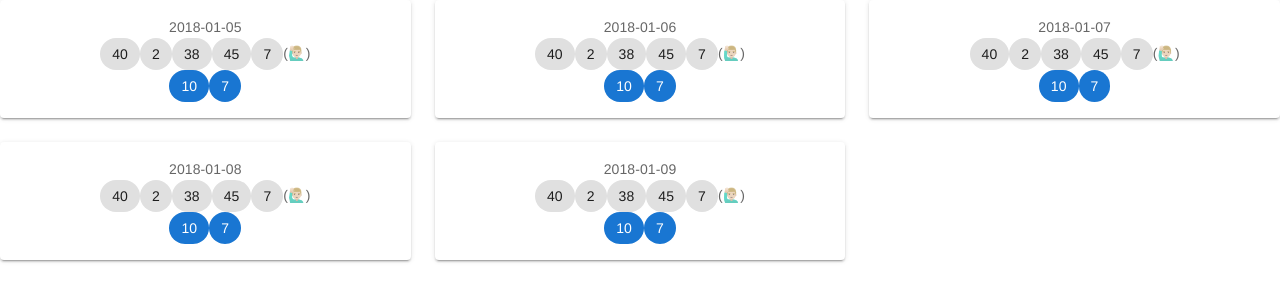
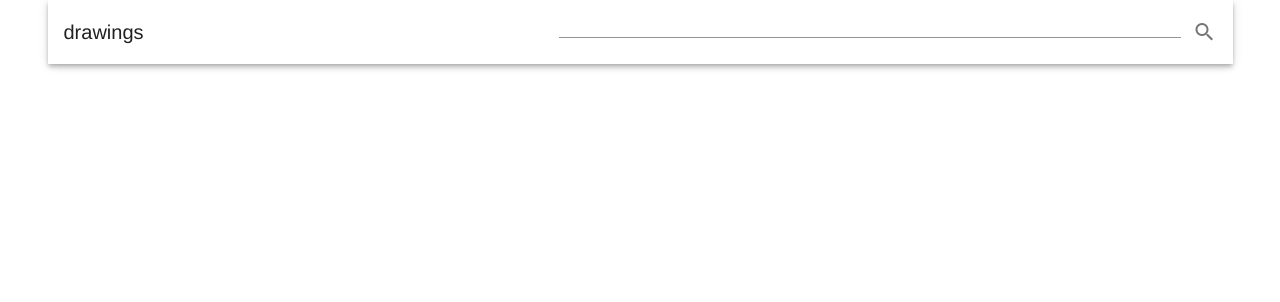
Before and after one commit to rm--/vue.js-workshop, a Vue app: page / in a window 1280 px wide. Shown: the top 302 px of the page. Built offline with nearby package versions, Linux system fonts and the light colour scheme.

Commit message:
Add search semantic

```diff
--- a/src/components/drawing.vue
+++ b/src/components/drawing.vue
@@ -4,12 +4,12 @@
     <div>
       <v-chip v-for="(item,index) in value.numbers" :key="index">
         {{item}}
-         </v-chip>
-         <span v-if="index == value.numbers.length -1"></span>
-         <span v-else>(🙋🏼‍♂️)</span>
+        <span v-if="index == value.numbers.length -1"></span>
+        <span v-else>(🙋🏼‍♂️)</span>
+      </v-chip>
     </div>
     <div>
-      <v-chip color="primary" v-for="(item,index) in value.extranumbers" :key="index">{{item}} </v-chip>
+      <v-chip color="primary" v-for="(item,index) in value.extranumbers" :key="index">{{item}}</v-chip>
     </div>
   </div>
 </template>
@@ -24,8 +24,8 @@ export default {
       default: () => ({
         date: "this is a dummy"
       }),
-      validator: function (givenDrawing) {
-        return givenDrawing.date != null && givenDrawing != undefined
+      validator: function(givenDrawing) {
+        return givenDrawing.date != null && givenDrawing != undefined;
       }
     }
   },
--- a/src/views/drawingSearch.vue
+++ b/src/views/drawingSearch.vue
@@ -1,7 +1,17 @@
 <template>
-  <div id="drawingSearch">
+  <v-container id="drawingSearch">
     <v-row>
-      <v-col v-for="(item,index) in drawings" :key="index" xs="6" sm="6" md="4">
+      <v-toolbar>
+        <v-toolbar-title>drawings</v-toolbar-title>
+        <v-spacer></v-spacer>
+        <v-text-field v-on:keyup.enter="search" v-model="searchText"></v-text-field>
+        <v-btn icon v-on:click="search">
+        <v-icon>mdi-magnify</v-icon>
+        </v-btn>
+      </v-toolbar>
+    </v-row>
+    <v-row>
+      <v-col v-for="(item,index) in visibleDrawings" :key="index" xs="6" sm="6" md="4">
         <v-card>
           <v-card-text>
             <drawing :value="item"></drawing>
@@ -9,7 +19,7 @@
         </v-card>
       </v-col>
     </v-row>
-  </div>
+  </v-container>
 </template>
 
 <script>
@@ -18,8 +28,16 @@ import drawing from "../components/drawing";
 export default {
   name: "drawingSearch",
   components: { drawing },
+  methods: {
+    search(e) {
+        console.log(e)
+        this.visibleDrawings = this.drawings.filter(d => d.date.includes(this.searchText))
+    }
+  },
   data() {
     return {
+      searchText: "",
+      visibleDrawings: [],
       drawings: [
         {
           date: "2018-01-05",
```
